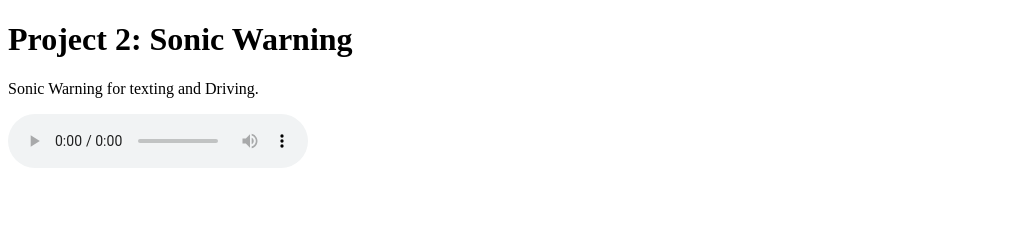
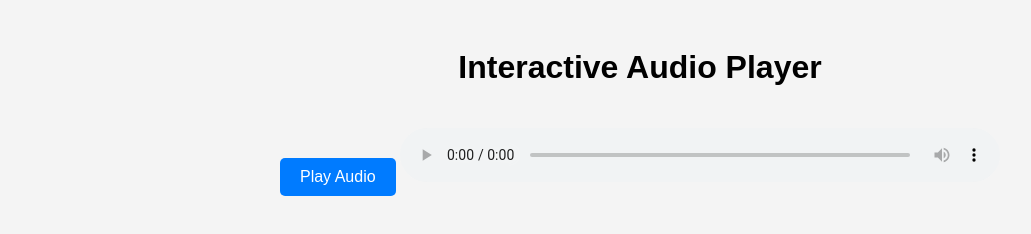
Before and after one commit to eeshusingh/Eeshu_Singh_ENGL393, a plain HTML site: page project2.html in a window 1280 px wide. Shown: the whole page, without its empty margins (0-1031 px from the left). Drawn offline with Linux system fonts and the light colour scheme.

Commit message:
Update project2.html

```diff
--- a/project2.html
+++ b/project2.html
@@ -3,14 +3,42 @@
 <head>
     <meta charset="UTF-8">
     <meta name="viewport" content="width=device-width, initial-scale=1.0">
-    <title>Project 2 - Sonic Warning</title>
+    <title>Interactive Audio Player</title>
+    <style>
+        body {
+            font-family: Arial, sans-serif;
+            background-color: #f4f4f4;
+            padding: 20px;
+            text-align: center;
+        }
+        #playButton {
+            padding: 10px 20px;
+            font-size: 16px;
+            color: white;
+            background-color: #007BFF;
+            border: none;
+            border-radius: 5px;
+            cursor: pointer;
+            outline: none;
+        }
+        #playButton:hover {
+            background-color: #0056b3;
+        }
+        audio {
+            margin-top: 20px; /* Adds space above the audio element */
+            width: 100%; /* Full width */
+            max-width: 600px; /* Limit width for large screens */
+        }
+    </style>
 </head>
 <body>
-    <h1>Project 2: Sonic Warning</h1>
-    <p>Sonic Warning for texting and Driving.</p>
-    <audio controls>
+    <h1>Interactive Audio Player</h1>
+    <button id="playButton">Play Audio</button>
+    <audio id="myAudio" controls>
         <source src="Sonic_warning_Final_Singh.wav" type="audio/wav">
         Your browser does not support the audio element.
     </audio>
+
+    <script src="audioScript.js"></script>
 </body>
 </html>
```
